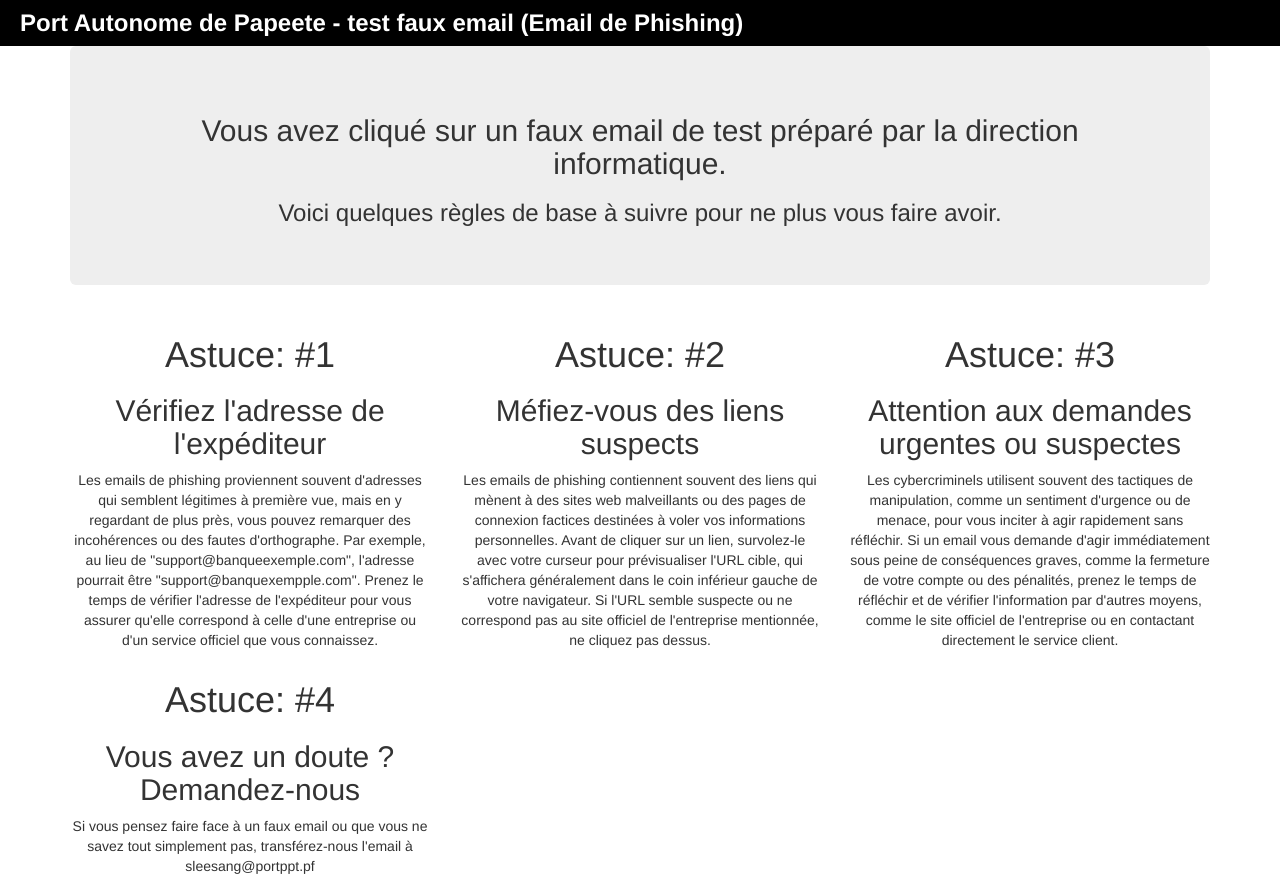
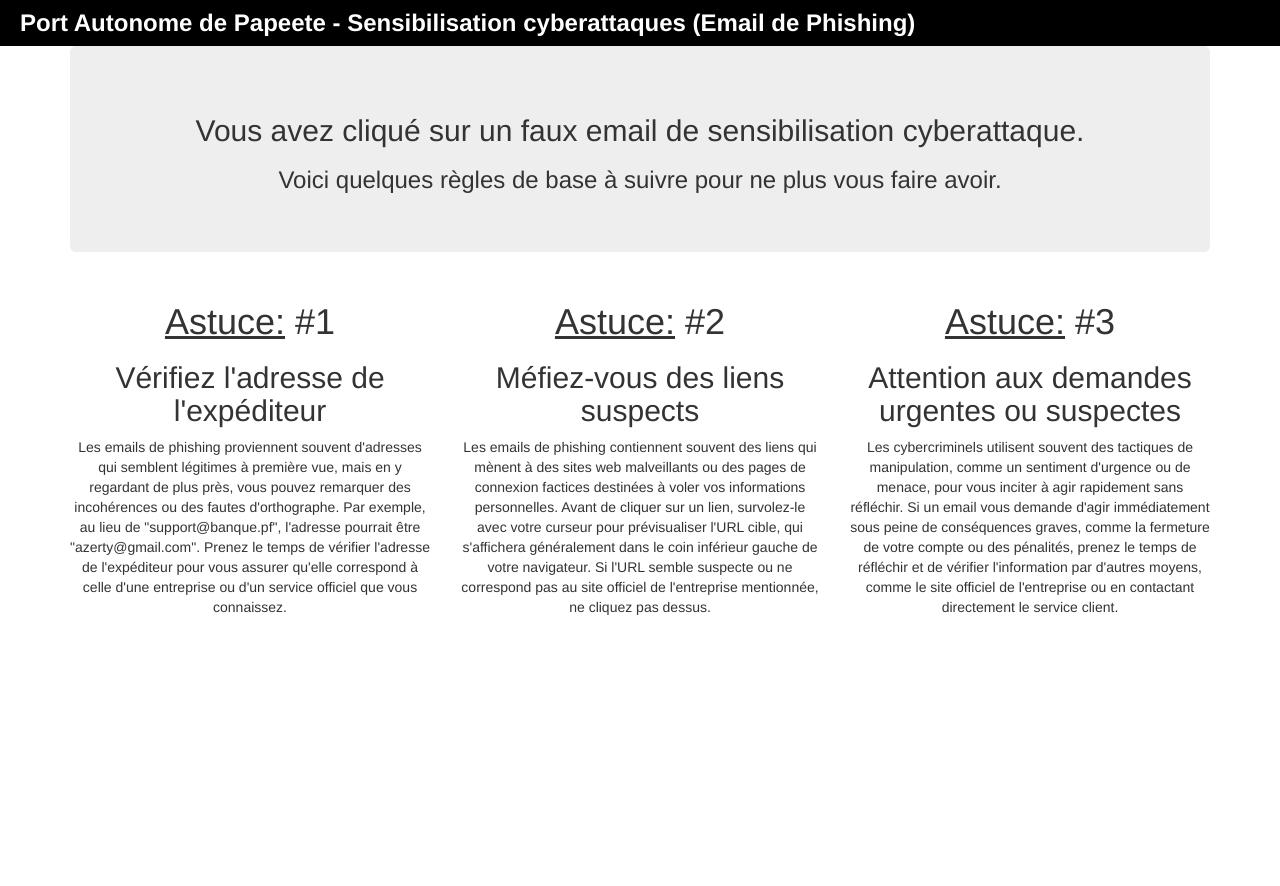
Before and after one commit to SIPORT/sensibilisation, a plain HTML site: page index.html in a window 1280 px wide. After the commit the page ends 800 px from the top, so only its background shows below. Drawn offline with nearby package versions, Linux system fonts and the light colour scheme.

Commit message:
Update index.html

```diff
--- a/index.html
+++ b/index.html
@@ -20,29 +20,25 @@
 </head>
 <body>
   <div class="header" style="text-align:left;">
-    <div class="navLink"><h3 style="margin:0;"><b> Port Autonome de Papeete - test faux email (Email de Phishing)</b></h3></div>
+    <div class="navLink"><h3 style="margin:0;"><b> Port Autonome de Papeete - Sensibilisation cyberattaques (Email de Phishing)</b></h3></div>
   </div>
   <div class="container" style="text-align:center">
     <div class="jumbotron">
-      <h2>Vous avez cliqué sur un faux email de test préparé par la direction informatique.</h2>
+      <h2>Vous avez cliqué sur un faux email de sensibilisation cyberattaque.</h2>
       <h3>Voici quelques règles de base à suivre pour ne plus vous faire avoir.</h3>
     </div>
     <div class="row">
-      <div class="col-md-4"><h1>Astuce: #1</h1>
+      <div class="col-md-4"><h1><U>Astuce:</U> #1</h1>
         <h2>Vérifiez l'adresse de l'expéditeur</h2>
-        <p>Les emails de phishing proviennent souvent d'adresses qui semblent légitimes à première vue, mais en y regardant de plus près, vous pouvez remarquer des incohérences ou des fautes d'orthographe. Par exemple, au lieu de "support@banqueexemple.com", l'adresse pourrait être "support@banquexempple.com". Prenez le temps de vérifier l'adresse de l'expéditeur pour vous assurer qu'elle correspond à celle d'une entreprise ou d'un service officiel que vous connaissez.</p>
+        <p>Les emails de phishing proviennent souvent d'adresses qui semblent légitimes à première vue, mais en y regardant de plus près, vous pouvez remarquer des incohérences ou des fautes d'orthographe. Par exemple, au lieu de "support@banque.pf", l'adresse pourrait être "azerty@gmail.com". Prenez le temps de vérifier l'adresse de l'expéditeur pour vous assurer qu'elle correspond à celle d'une entreprise ou d'un service officiel que vous connaissez.</p>
       </div>
-      <div class="col-md-4"><h1>Astuce: #2</h1>
+      <div class="col-md-4"><h1><U>Astuce:</U> #2</h1>
         <h2>Méfiez-vous des liens suspects</h2>
         <p>Les emails de phishing contiennent souvent des liens qui mènent à des sites web malveillants ou des pages de connexion factices destinées à voler vos informations personnelles. Avant de cliquer sur un lien, survolez-le avec votre curseur pour prévisualiser l'URL cible, qui s'affichera généralement dans le coin inférieur gauche de votre navigateur. Si l'URL semble suspecte ou ne correspond pas au site officiel de l'entreprise mentionnée, ne cliquez pas dessus.</p>
       </div>
-      <div class="col-md-4"><h1>Astuce: #3</h1>
+      <div class="col-md-4"><h1><U>Astuce:</U> #3</h1>
         <h2>Attention aux demandes urgentes ou suspectes</h2>
         <p>Les cybercriminels utilisent souvent des tactiques de manipulation, comme un sentiment d'urgence ou de menace, pour vous inciter à agir rapidement sans réfléchir. Si un email vous demande d'agir immédiatement sous peine de conséquences graves, comme la fermeture de votre compte ou des pénalités, prenez le temps de réfléchir et de vérifier l'information par d'autres moyens, comme le site officiel de l'entreprise ou en contactant directement le service client.</p>
-      </div>
-      <div class="col-md-4"><h1>Astuce: #4</h1>
-        <h2>Vous avez un doute ? Demandez-nous</h2>
-        <p>Si vous pensez faire face à un faux email ou que vous ne savez tout simplement pas, transférez-nous l'email à sleesang@portppt.pf</p>
       </div>
     </div>
 </body>
```
